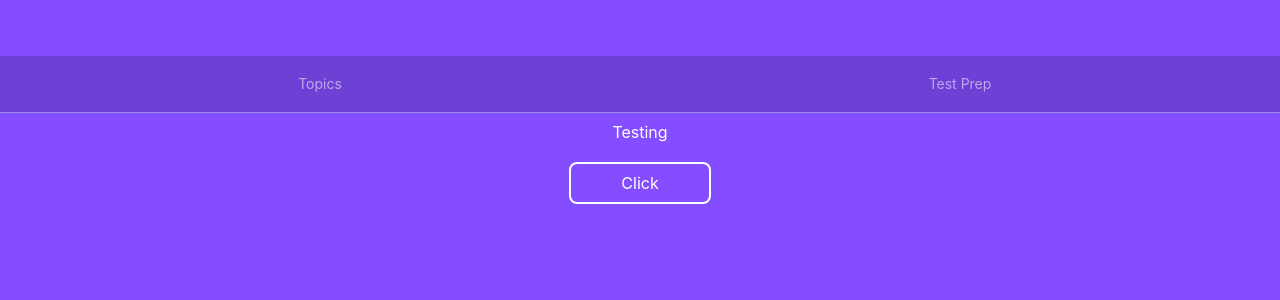
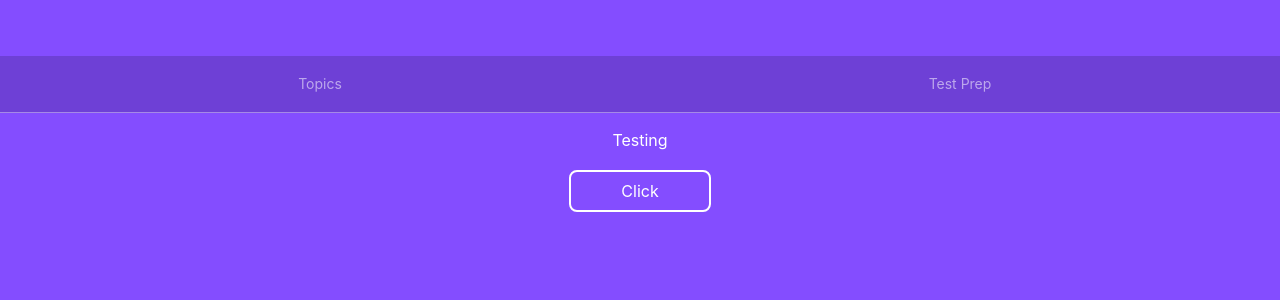
Before and after one commit to apollo-web/apollo_topic, a Vue app: page /button in a window 1280 px wide. Shown: the top 300 px of the page. Built offline with nearby package versions, Linux system fonts and the light colour scheme; what vue-lodash would draw is missing.

Commit message:
changed vuex values for buttontest to rem

```diff
--- a/src/views/ButtonTest.vue
+++ b/src/views/ButtonTest.vue
@@ -24,8 +24,8 @@ export default {
 {
   width: 100%;
   text-align: center;
-  margin-top: $grid14x;
-  padding-top: $grid12x;
+  margin-top: 4rem;
+  padding-top: 3rem;
 }
 
 .button_test
```
